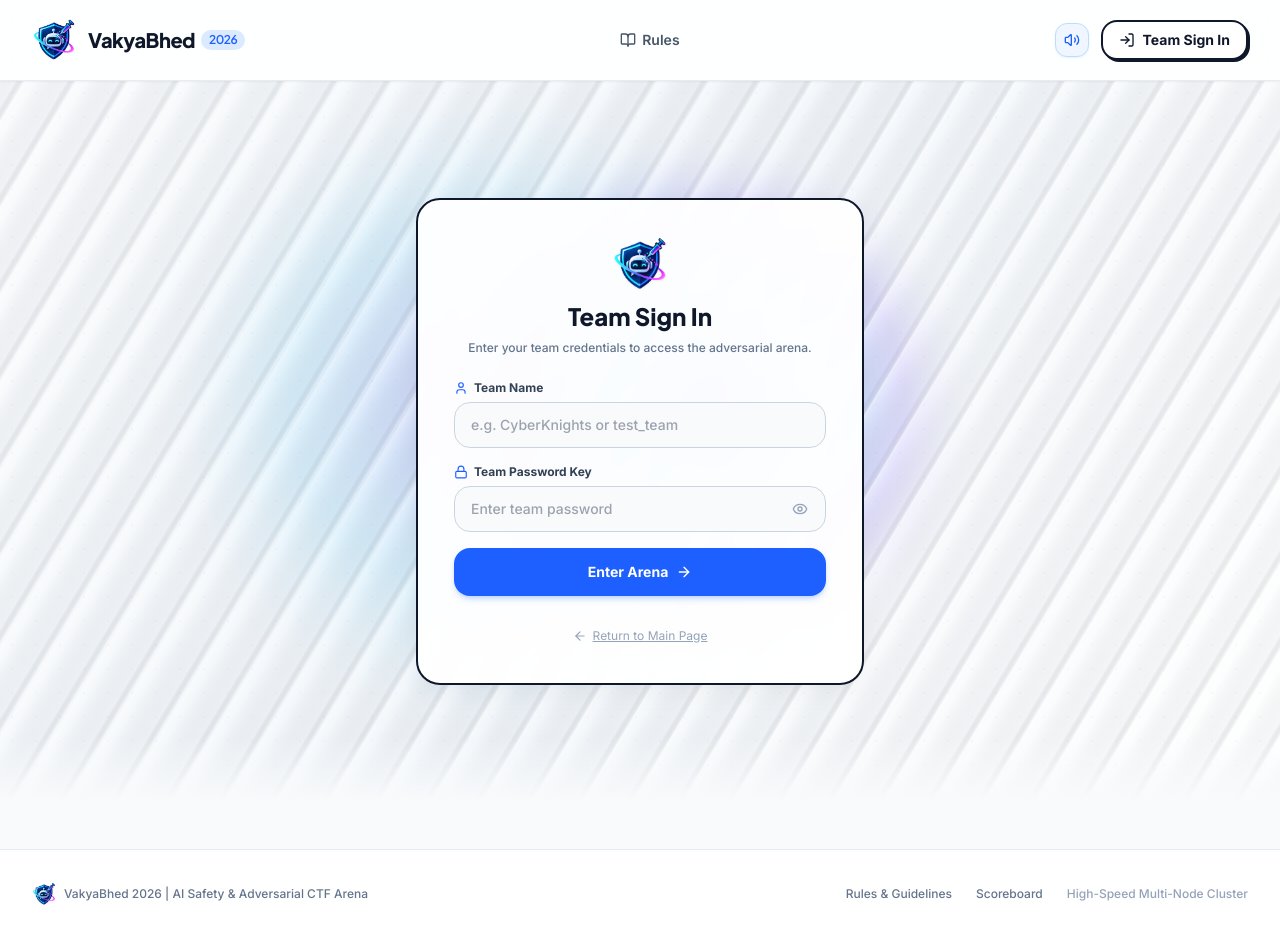
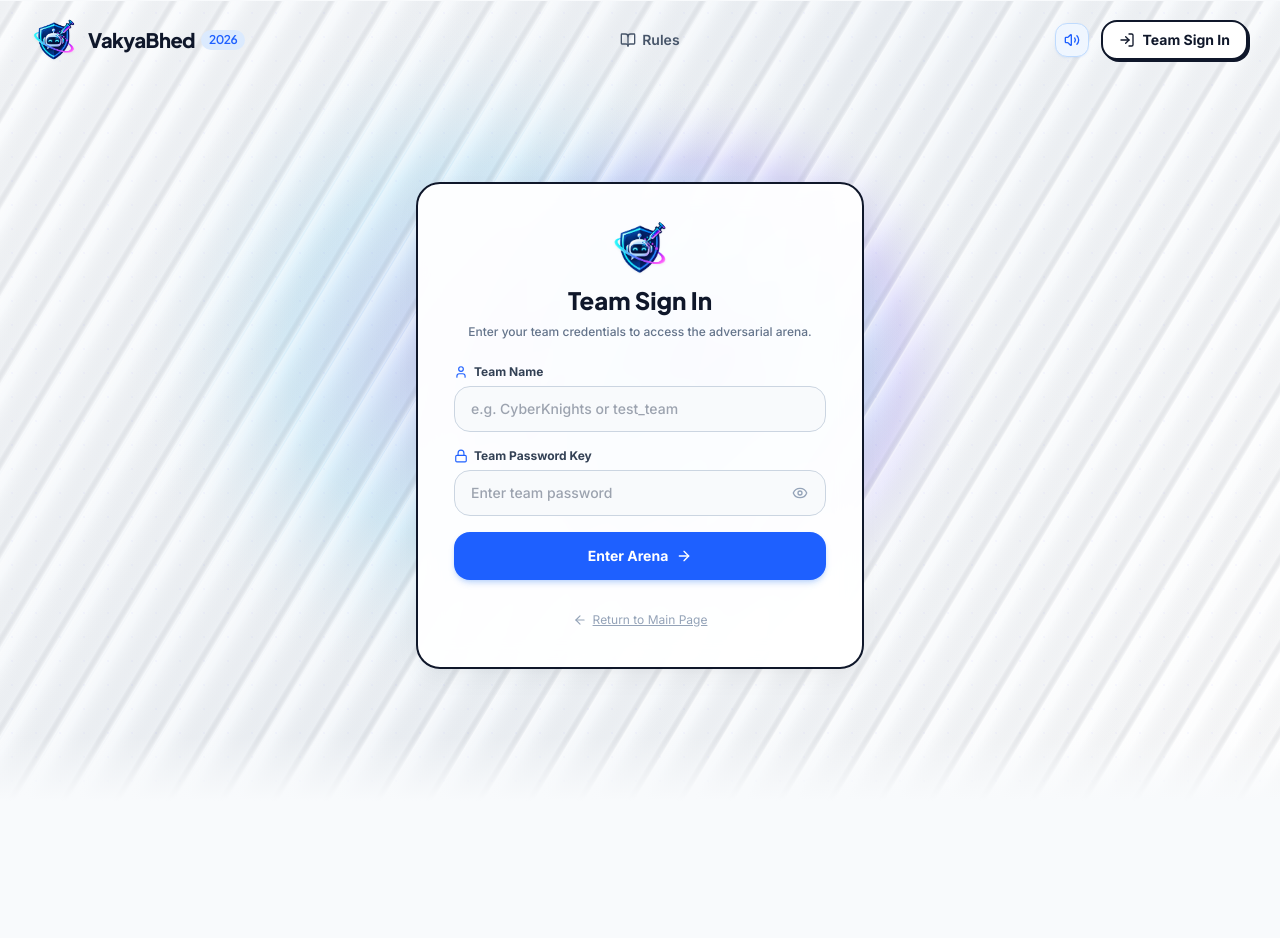
Before and after one commit to rishabh777dev/Doom_it, a React (Vite) app in the folder frontend/: page /login in a window 1280 px wide. After the commit the page ends 801 px from the top, so only its background shows below. Built offline with nearby package versions, Linux system fonts and the light colour scheme; no server answers; the HTML template or start-up script is replaced by a standard one.

Commit message:
feat: seamless transparent navbar blend and remove footer on login pages

```diff
--- a/frontend/src/App.jsx
+++ b/frontend/src/App.jsx
@@ -82,6 +82,7 @@
   }, []);
 
   const isAdminRoute = location.pathname.startsWith('/admin');
+  const isLoginPage = location.pathname === '/login' || location.pathname === '/admin/login';
 
   return (
     <div className="min-h-screen bg-[#F8FAFC] flex flex-col justify-between selection:bg-brand-blue selection:text-white">
@@ -176,8 +177,8 @@
         </ErrorBoundary>
       </main>
 
-      {/* Footer for non-admin routes */}
-      {!isAdminRoute && (
+      {/* Footer for non-admin, non-login routes */}
+      {!isAdminRoute && !isLoginPage && (
         <footer className="py-8 bg-white border-t border-slate-200/80 mt-12">
           <div className="max-w-7xl mx-auto px-4 sm:px-6 lg:px-8 flex flex-col sm:flex-row items-center justify-between gap-4 text-xs font-medium text-slate-500">
             <div className="flex items-center gap-2">
--- a/frontend/src/components/Navbar.jsx
+++ b/frontend/src/components/Navbar.jsx
@@ -24,7 +24,7 @@
   const [mobileMenuOpen, setMobileMenuOpen] = useState(false);
   const [scrolled, setScrolled] = useState(false);
 
-  const isLandingPage = location.pathname === '/';
+  const isTransparentNav = (location.pathname === '/' || location.pathname === '/login') && !scrolled;
 
   useEffect(() => {
     const handleScroll = () => {
@@ -33,7 +33,7 @@
     window.addEventListener('scroll', handleScroll, { passive: true });
     handleScroll();
     return () => window.removeEventListener('scroll', handleScroll);
-  }, []);
+  }, [location.pathname]);
 
   useEffect(() => {
     setMobileMenuOpen(false);
@@ -58,7 +58,7 @@
   return (
     <header
       className={`sticky top-0 z-40 w-full transition-all duration-300 ${
-        isLandingPage && !scrolled
+        isTransparentNav
           ? 'bg-transparent border-b border-transparent'
           : 'backdrop-blur-md bg-white/85 border-b border-slate-200/80 shadow-sm'
       }`}
--- a/frontend/src/pages/LoginPage.jsx
+++ b/frontend/src/pages/LoginPage.jsx
@@ -38,7 +38,7 @@
   };
 
   return (
-    <div className="relative min-h-[calc(100vh-5rem)] flex items-center justify-center px-4 py-12 overflow-hidden">
+    <div className="relative -mt-20 min-h-screen flex items-center justify-center px-4 pt-28 pb-16 overflow-hidden">
       {/* Real-time WebGL/WebGPU Stripe & Fluted Glass Shader Background */}
       <HeroShaderBackground />
 
```
